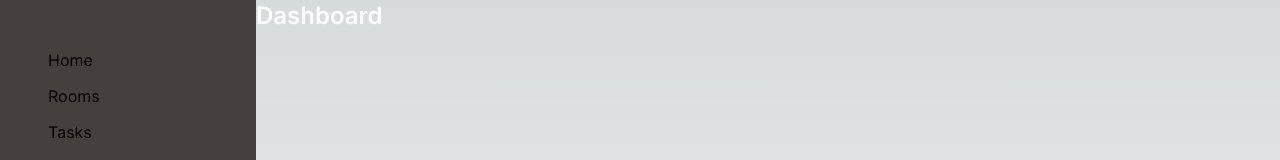
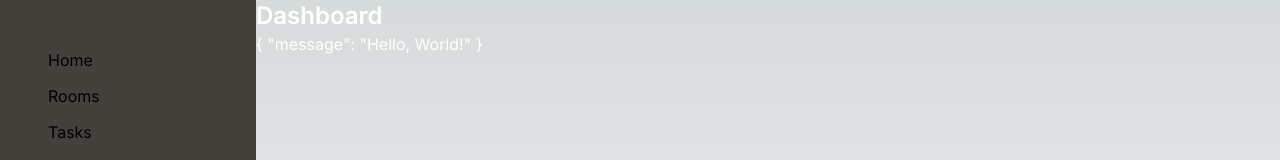
Before and after one commit to doctone/home-manager, a Next.js app: page /dashboard in a window 1280 px wide. Shown: the top 160 px of the page. Built offline with nearby package versions, Linux system fonts and the light colour scheme.

Commit message:
Route handler

```diff
--- a/package.json
+++ b/package.json
@@ -10,6 +10,8 @@
     "seed": "node -r dotenv/config ./scripts/seed.js"
   },
   "dependencies": {
+    "@tanstack/react-query": "^5.39.0",
+    "@tanstack/react-query-devtools": "^5.39.0",
     "@vercel/postgres": "^0.8.0",
     "bcrypt": "^5.1.1",
     "next": "14.2.3",
--- /dev/null
+++ b/src/app/api/homes/route.ts
@@ -0,0 +1,5 @@
+import { NextResponse } from "next/server";
+
+export async function GET(request: Request) {
+  return NextResponse.json({ message: "Hello, World!" });
+}
--- /dev/null
+++ b/src/app/dashboard/HomeList.tsx
@@ -0,0 +1,18 @@
+import { useQuery } from "@tanstack/react-query";
+
+export function HomeList() {
+  const { data, isLoading } = useQuery({
+    queryKey: ["homes"],
+    queryFn: () => fetch("/api/homes").then((res) => res.json()),
+  });
+
+  if (isLoading) {
+    return <div>Loading...</div>;
+  }
+
+  return (
+    <div>
+      <h1>{JSON.stringify(data, null, 2)}</h1>
+    </div>
+  );
+}
--- /dev/null
+++ b/src/app/dashboard/Homes.tsx
@@ -0,0 +1,15 @@
+"use client";
+
+import { QueryClient, QueryClientProvider } from "@tanstack/react-query";
+import { ReactQueryDevtools } from "@tanstack/react-query-devtools";
+import { HomeList } from "./HomeList";
+const queryClient = new QueryClient();
+
+export function Homes() {
+  return (
+    <QueryClientProvider client={queryClient}>
+      <HomeList />
+      <ReactQueryDevtools initialIsOpen={true} />
+    </QueryClientProvider>
+  );
+}
--- a/src/app/dashboard/page.tsx
+++ b/src/app/dashboard/page.tsx
@@ -1,7 +1,10 @@
+import { Homes } from "./Homes";
+
 export default async function Page() {
   return (
     <div>
       <h1 className="text-2xl font-semibold text-white">Dashboard</h1>
+      <Homes />
     </div>
   );
 }
```
Also changed, not shown: 1 other file (tests, documents, lock files or other folders).
